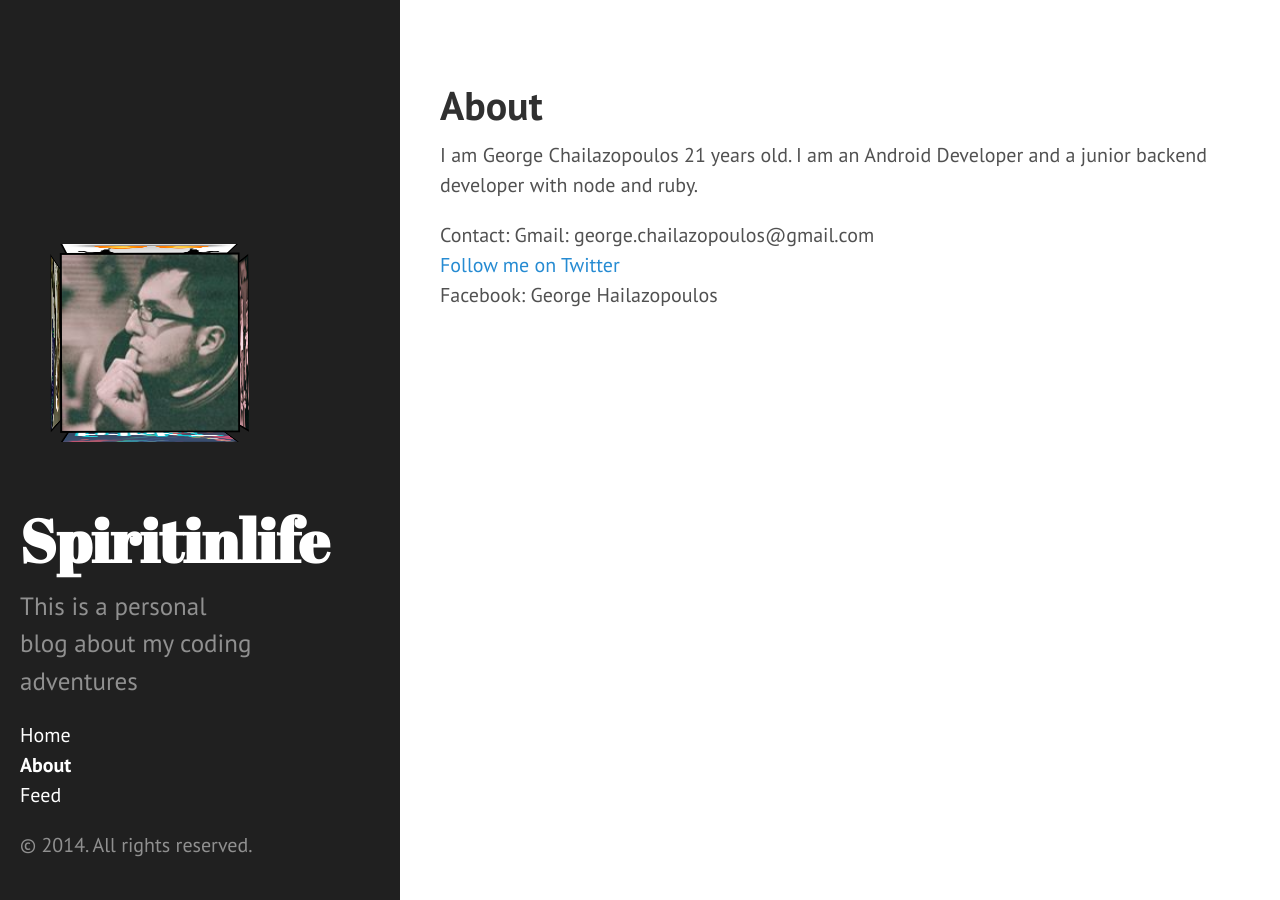
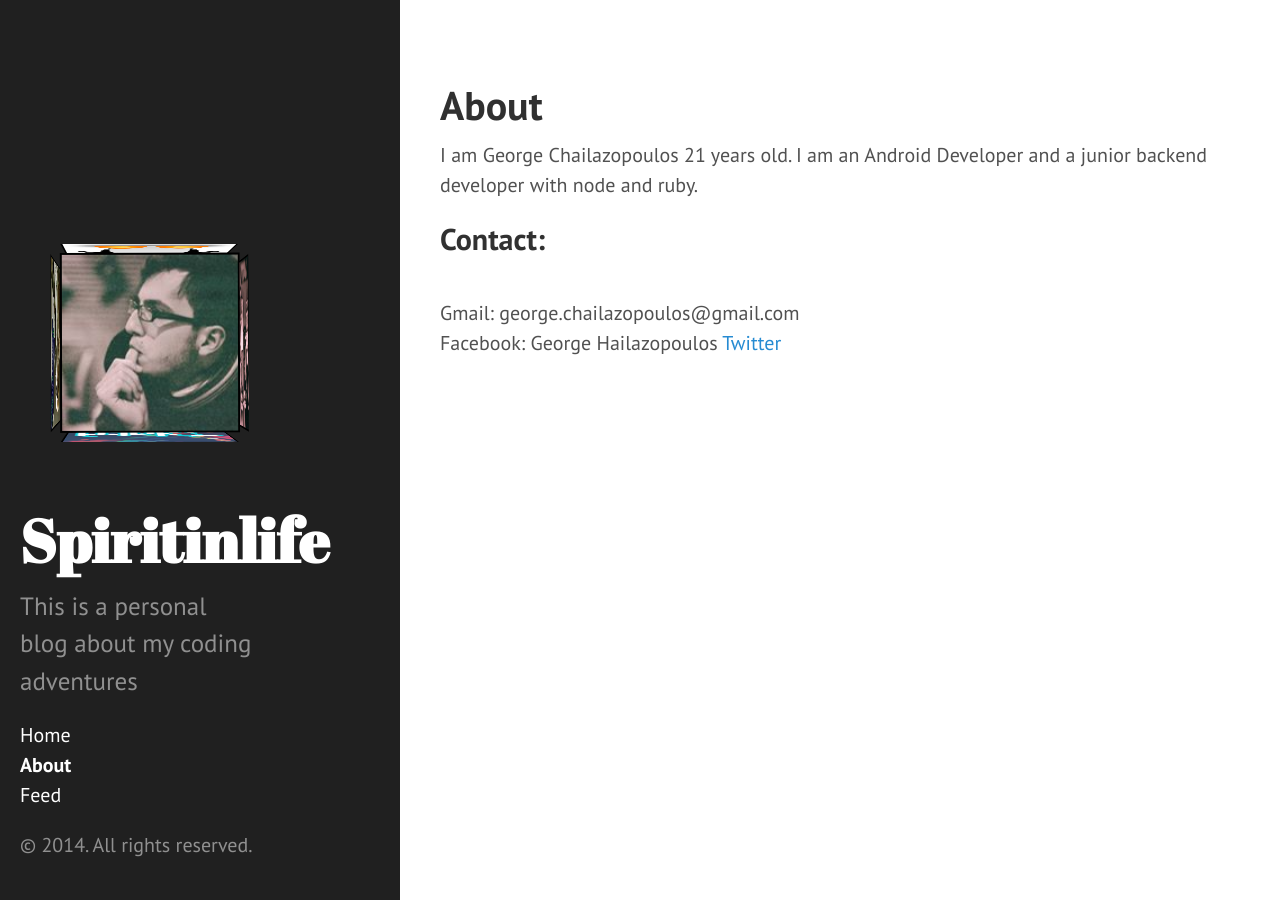
Before and after one commit to spiritinlife/spiritinlife.github.io, a Jekyll site: the page built from about.md, in a window 1280 px wide. Built offline with Jekyll 4.4.1, drawn with Linux system fonts in a browser that asks for light colours; Markdown is read by kramdown in place of the engine named in the settings.

Commit message:
New start

```diff
--- a/about.md
+++ b/about.md
@@ -6,7 +6,7 @@ title: About
 I am George Chailazopoulos 21 years old.
 I am an Android Developer and a junior backend developer with node and ruby.
 
-Contact:
+<h2>Contact:</h2><br>
 Gmail: george.chailazopoulos@gmail.com <br>
-<a href="https://twitter.com/_spiritinlife">Follow me on Twitter</a><br>
 Facebook: George Hailazopoulos
+<a href="https://twitter.com/_spiritinlife">Twitter</a><br>
```
